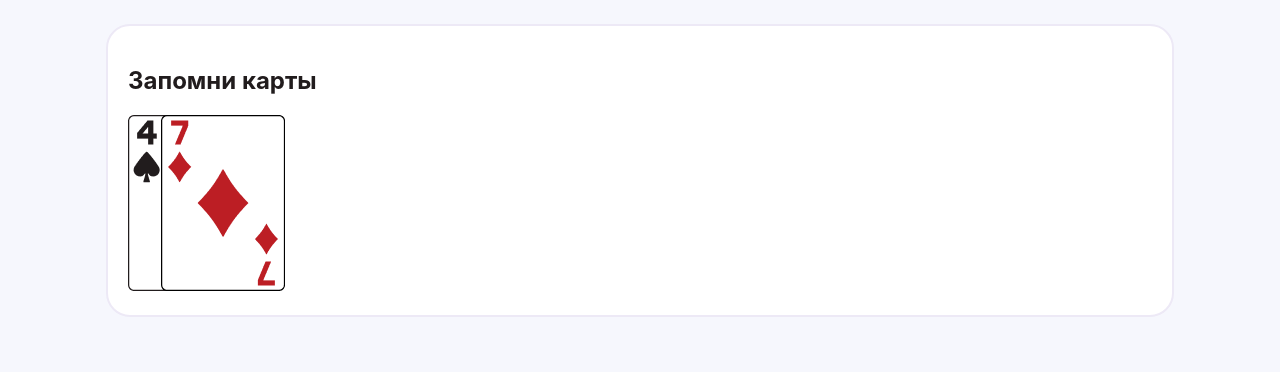
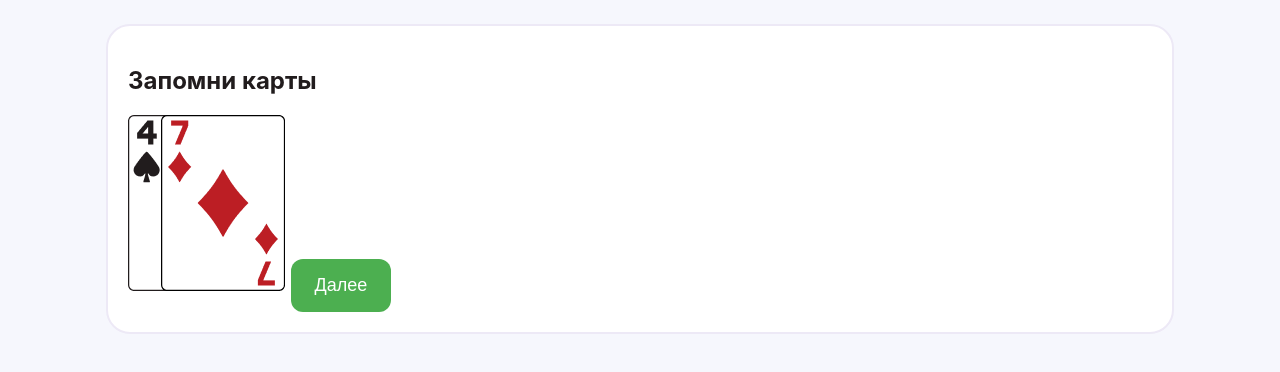
Before and after one commit to Ruslanio6/test-ux-deck, a plain HTML site: page index.html in a window 1280 px wide. Both pictures are taken after a click on the button "Начать тест". Drawn offline with Linux system fonts and the light colour scheme.

Commit message:
удалил таймер

```diff
--- a/index.html
+++ b/index.html
@@ -134,7 +134,7 @@
     // При показе второго раздела — обновляем изображения
     if (sectionIndex === 1) {
       updateImages();
-      setTimeout(() => nextSection(), 1200);
+      // setTimeout(() => nextSection(), 1200);
     }
   }
 
@@ -197,6 +197,7 @@
   <div class="section">
     <h2>Запомни карты</h2>
     <img src="images/cards01.png" alt="Игральные карты" />
+    <button class="next-button" onclick="nextSection()">Далее</button>
   </div>
 
   <!-- Раздел 3 -->
```
